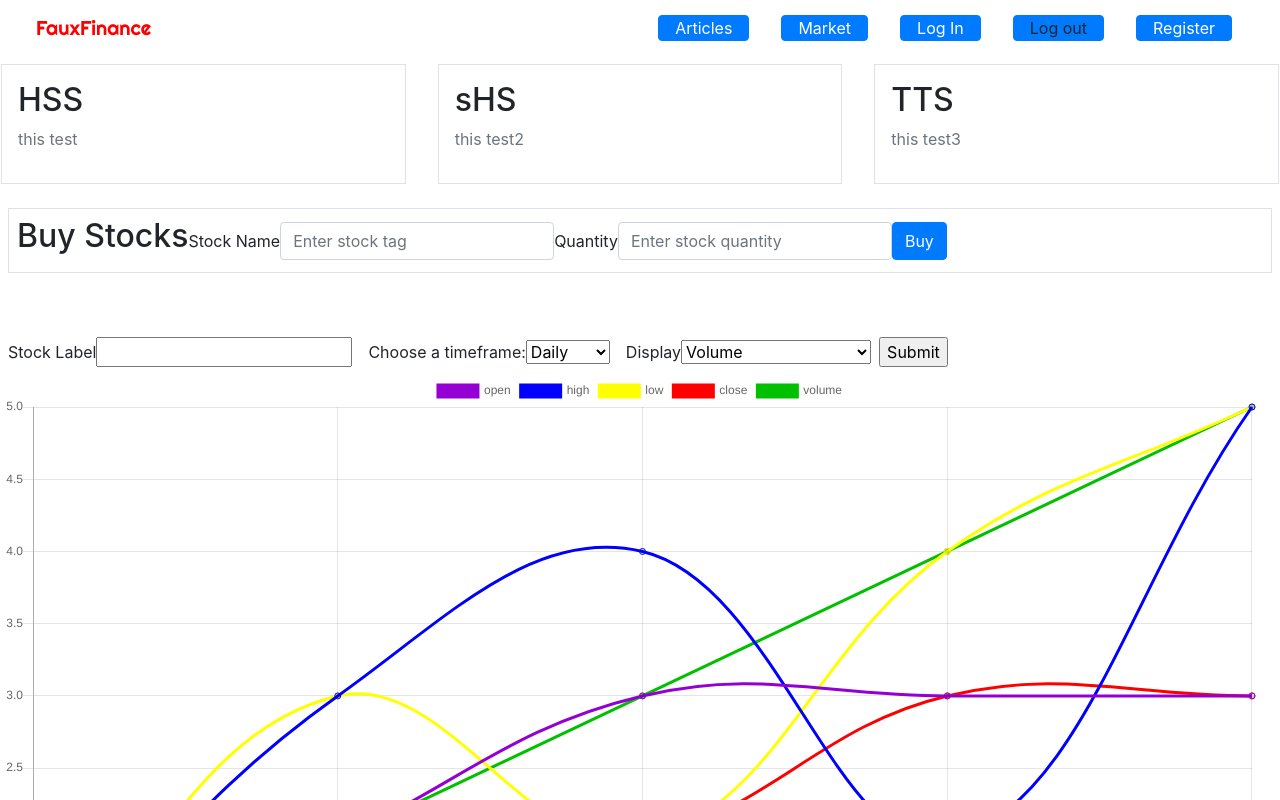
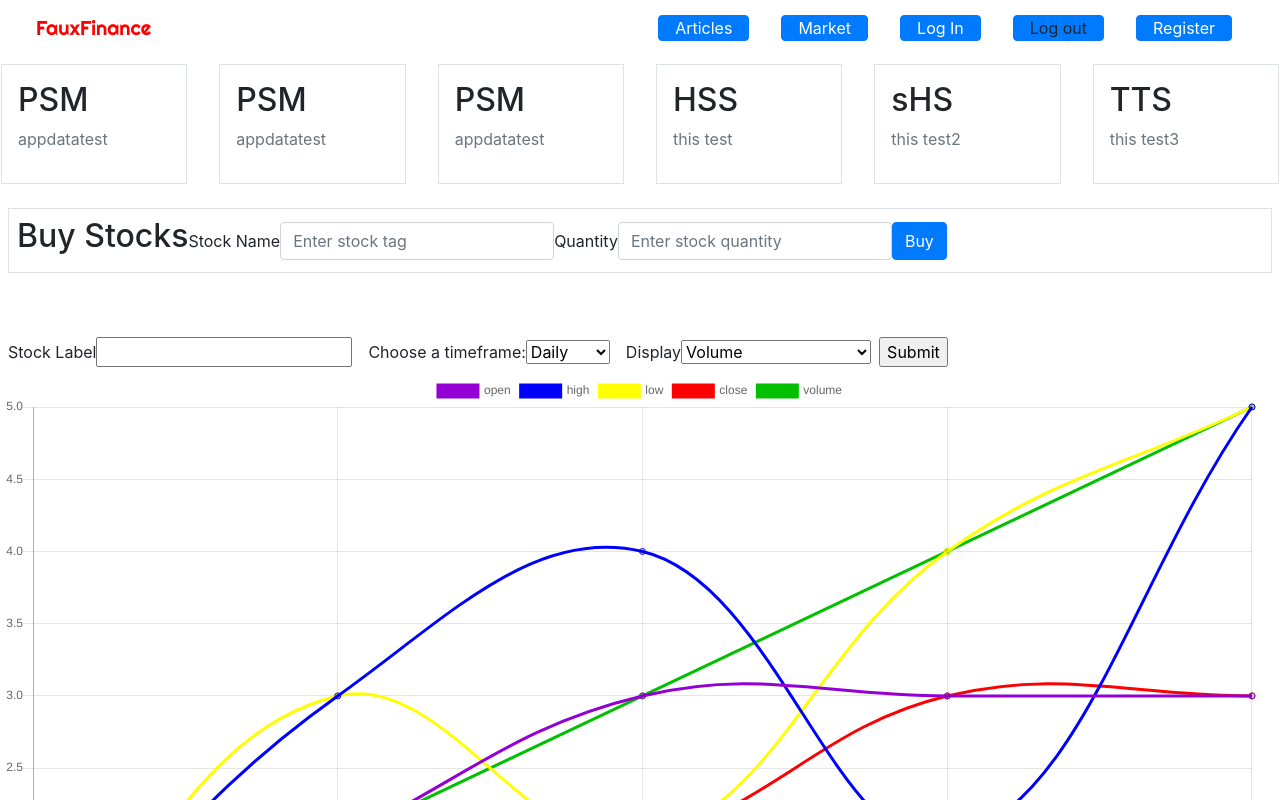
Before and after one commit to ethanhart35/Project3, a React (Create React App) app in the folder client/: page /market in a window 1280 px wide. Shown: the top 800 px of the page. Built offline with nearby package versions, Linux system fonts and the light colour scheme.

Commit message:
market maps static props userdata

```diff
--- a/client/src/App.js
+++ b/client/src/App.js
@@ -1,4 +1,4 @@
-import React from "react"
+import React, { Component } from "react"
 import Nav from "./components/Nav";
 import HomePage from "./pages/HomePage/HomePage";
 import Articles from "./pages/Articles/articles";
@@ -7,16 +7,42 @@ import Market from './pages/Market';
 import Login from './pages/Login';
 import Register from './pages/Register';
 
-function App() {
+class App extends Component {
+  state = {
+    user: {
+      name: "test",
+      password: "nothanks",
+      stocks: [
+        {
+          name: "appdatatest",
+          quantity: "25",
+          ticker: "PSM"
+        },        {
+          name: "appdatatest",
+          quantity: "25",
+          ticker: "PSM"
+        },        {
+          name: "appdatatest",
+          quantity: "25",
+          ticker: "PSM"
+        },
+      ]
+    }
+  }
 
+  componentDidMount(){
+
+  }
+
+  render() {
     return (
       <div>
         <Nav />
         <Router>
           <div className="pt-5">
             <Route exact path='/' component={HomePage} />
-          <Route exact path="/articles" component={Articles} />
-          <Route exact path="/market" component={Market} />
+            <Route exact path='/articles' component={Articles} />
+            <Route exact path='/market' render={(props) => <Market user={this.state.user} />} />
             <Route exact path='/login' component={Login} />
             <Route exact path='/register' component={Register} />
           </div>
@@ -24,5 +50,6 @@ function App() {
       </div>
     );
   }
+}
 
 export default App;
--- a/client/src/pages/Market/market.js
+++ b/client/src/pages/Market/market.js
@@ -1,16 +1,11 @@
 import React, { Component } from 'react';
-// import { BrowserRouter as Router, Route } from 'react-router-dom';
 import Graph from '../../components/Graph'
 import API from '../../utils/API';
-
-// import ReactDOM from 'react-dom';
-// import { Carousel } from 'react-responsive-carousel';
-
 
 class Market extends Component {
 
     state = {
-        stock: [
+        staticStock: [
             {
                 name: "this test",
                 quantity: 100,
@@ -24,20 +19,21 @@ class Market extends Component {
                 quantity: 10,
                 ticker: "TTS"
             }
-        ]
+        ],
+        user: this.props.user
     }
 
     componentDidMount() {
-        // loadStocks()
+        this.loadStocks()
     }
 
     loadStocks() {
-
+        console.log("tick")
+        console.log(this.state.user)
     }
 
     buyStocks(e, name, quantity) {
         e.preventDefault()
-
         API.buyStock({ name, quantity })
     }
 
@@ -48,14 +44,24 @@ class Market extends Component {
             <div>
                 <div className="row">
                     {
-                        this.state.stock.map((stock, i) => {
-                            return <div className="col p-3 m-3 border">
+                        this.state.user.stocks.map((stock, i) => (
+                            <div className="col p-3 m-3 border">
                                 <div key={i}>
                                     <h2>{stock.ticker}</h2>
                                     <p className="text-muted">{stock.name}</p>
                                 </div>
                             </div>
-                        })
+                        ))
+                    }
+                    {
+                        this.state.staticStock.map((stock, i) => (
+                            <div className="col p-3 m-3 border">
+                                <div key={i}>
+                                    <h2>{stock.ticker}</h2>
+                                    <p className="text-muted">{stock.name}</p>
+                                </div>
+                            </div>
+                        ))
                     }
                 </div>
                 <div>
```
Also changed, not shown: client/src/pages/Login/login.js (+5 -5 lines). Lines whose indentation alone changed are shown as unchanged.
